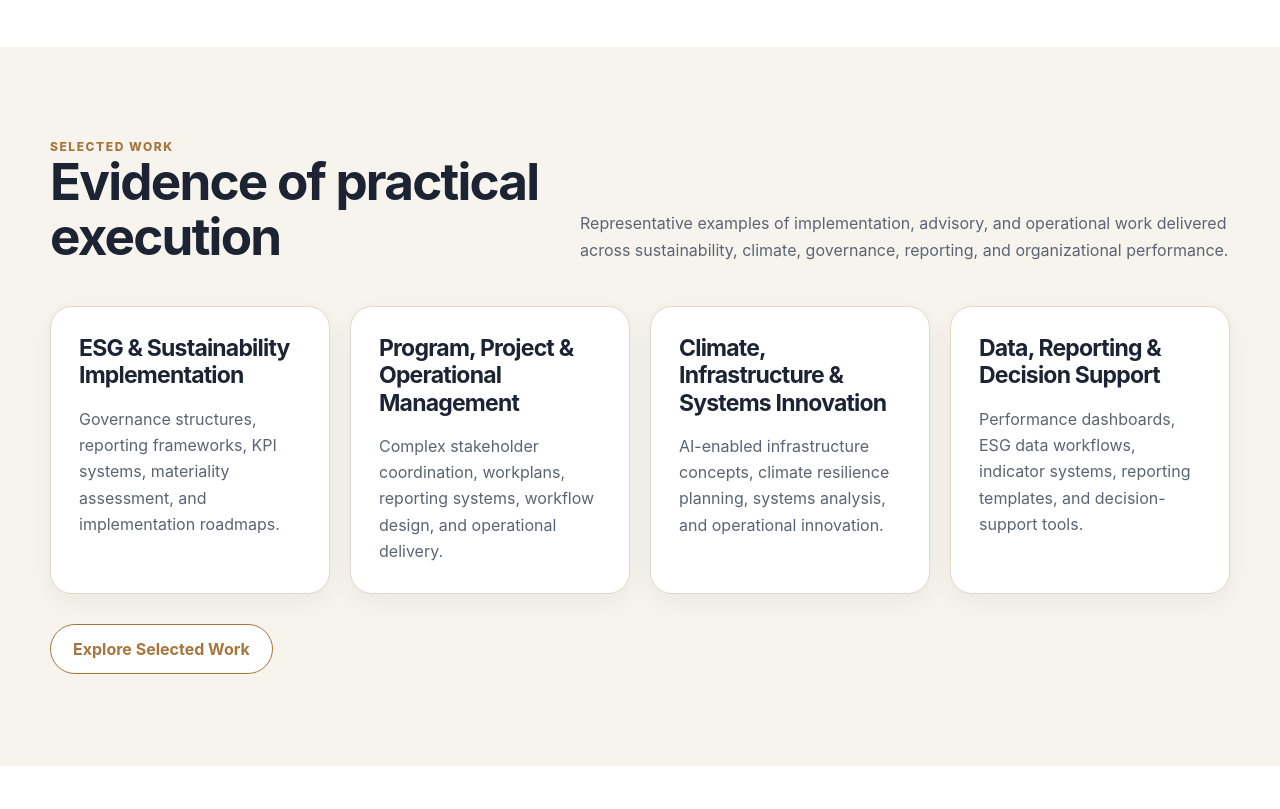
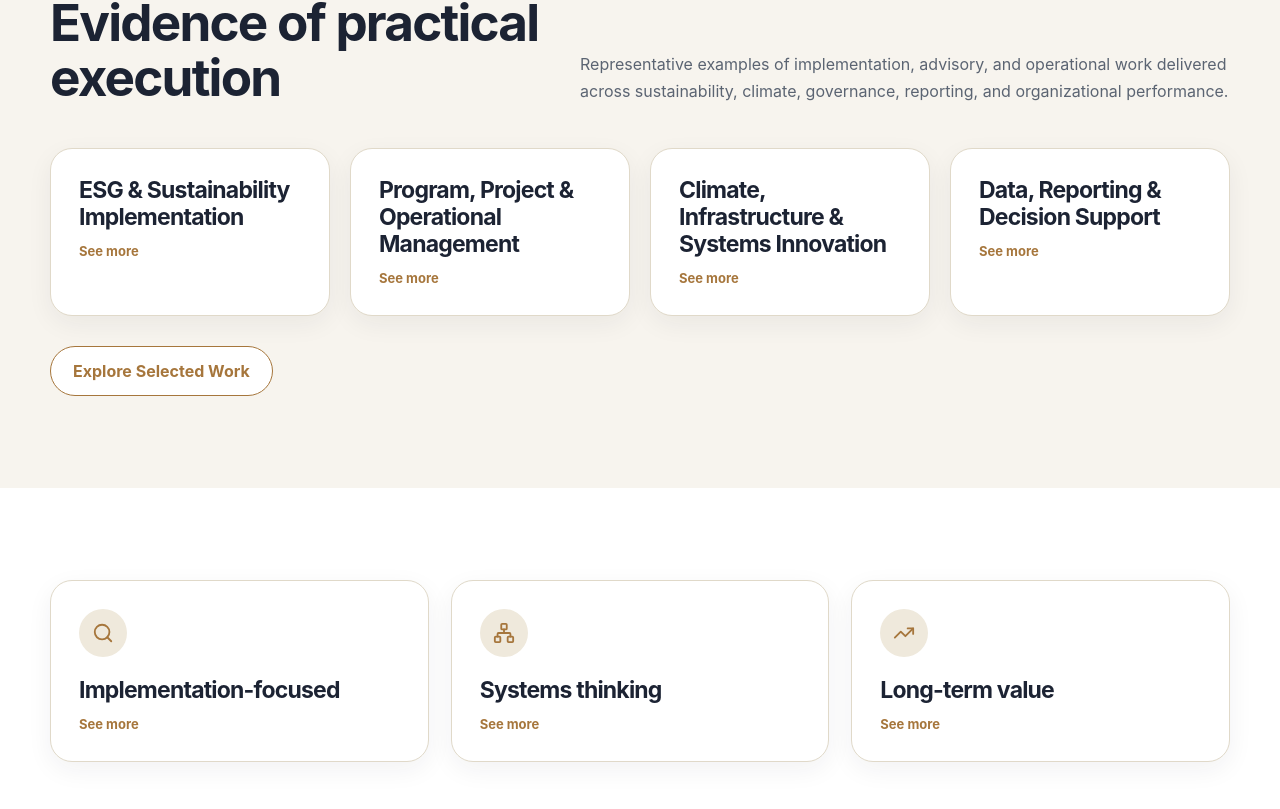
Before and after one commit to C-Terre/calden-terre-website, a Next.js app: page / in a window 1280 px wide. Shown: the part 2231-3040 px from the top of the page. Built offline with nearby package versions, Linux system fonts and the light colour scheme.

Commit message:
Add interactive collapsible cards to reduce page clutter

```diff
--- a/app/globals.css
+++ b/app/globals.css
@@ -51,5 +51,10 @@ h3{font-size:23px;line-height:1.18}
 .footer{background:#171717;color:#fff;padding:56px 0 30px}.footer-grid{display:grid;grid-template-columns:1.3fr .7fr .7fr;gap:40px}.footer p,.footer a{color:#d1d5db}.footer a:hover{color:#fff}.footer-bottom{border-top:1px solid rgba(255,255,255,.15);margin-top:36px;padding-top:22px;font-size:13px;color:#9ca3af;display:flex;justify-content:space-between;gap:20px}
 .contact-grid{display:grid;grid-template-columns:.8fr 1.2fr;gap:50px}.contact-form{display:grid;gap:16px}.field{display:grid;gap:8px}.field label{font-weight:700;font-size:14px}.field input,.field textarea{border:1px solid var(--line);border-radius:14px;padding:14px 16px;background:#fff;outline:none}.field input:focus,.field textarea:focus{border-color:var(--terracotta);box-shadow:0 0 0 3px rgba(166,118,60,.12)}
 .prose{max-width:860px}.prose p,.prose li{color:var(--body);line-height:1.75}.prose h2{margin:38px 0 16px;font-size:34px}
+.expand-body{max-height:0;overflow:hidden;opacity:0;margin-top:0;transition:max-height .35s ease,opacity .3s ease,margin .3s ease}
+.expand-body.is-open{max-height:600px;opacity:1;margin-top:12px}
+.see-more{display:inline-block;margin-top:12px;color:var(--terracotta);font-weight:750;font-size:13px;background:none;border:none;padding:0;cursor:pointer;font-family:inherit}
+.see-more:hover{text-decoration:underline}
+.see-more:focus-visible{outline:2px solid var(--terracotta);outline-offset:3px;border-radius:4px}
 @media(max-width:980px){.hero-grid,.contact-grid,.work-card{grid-template-columns:1fr}.hero-panel{min-height:360px}.grid-4{grid-template-columns:repeat(2,1fr)}.grid-3{grid-template-columns:1fr 1fr}.framework{grid-template-columns:repeat(3,1fr)}.nav-links{display:none}}
 @media(max-width:640px){.container{width:min(100% - 28px,1180px)}.hero{padding-top:70px}.grid-3,.grid-4,.framework{grid-template-columns:1fr}.section{padding:68px 0}.section-head{display:block}.section-head p{margin-top:14px}.footer-grid{grid-template-columns:1fr}.footer-bottom{display:block}.hero-panel{min-height:300px;padding:20px}.orbit{width:210px;height:210px}.nav .btn{padding:11px 15px;font-size:13px}}
--- a/app/page.tsx
+++ b/app/page.tsx
@@ -1,5 +1,6 @@
 import Link from "next/link";
 import { ArrowRight, BarChart3, Building2, ClipboardCheck, Cog, Leaf, Network, Search, Target, TrendingUp } from "lucide-react";
+import Collapsible from "@/components/Collapsible";
 
 const services=[
 [Leaf,"Sustainability & ESG Strategy","Translate priorities and commitments into practical strategies, governance structures, and implementation pathways."],
@@ -17,8 +18,8 @@ const work=[
 ];
 export default function Home(){return <>
 <section className="hero"><div className="container hero-grid"><div><div className="eyebrow">Sustainability • Implementation • Performance</div><h1>Sustainability solutions that move beyond strategy.</h1><p className="lead">Helping SMEs and Community Development Financial Institutions translate sustainability ambition into practical systems, measurable implementation, and long-term organizational performance.</p><div className="hero-actions"><Link className="btn btn-primary" href="/services">Explore Our Services <ArrowRight size={18}/></Link><Link className="btn btn-secondary" href="/selected-work">View Our Work</Link></div></div><div className="hero-panel"><div className="orbit"><div className="orbit-core">CT</div><span className="node node-1">Governance</span><span className="node node-2">Data</span><span className="node node-3">Delivery</span><span className="node node-4">Impact</span></div></div></div></section>
-<section className="section section-soft"><div className="container"><div className="section-head"><div><div className="eyebrow">What we do</div><h2>Implementation-focused consulting</h2></div><p>We help organizations build the structures, systems, and decision-support capabilities required to convert sustainability ambition into sustained organizational performance.</p></div><div className="grid-3">{services.map(([Icon,title,text])=>{const I=Icon as typeof Leaf;return <article className="card" key={String(title)}><div className="icon-badge"><I size={22}/></div><h3>{String(title)}</h3><p>{String(text)}</p></article>})}</div></div></section>
+<section className="section section-soft"><div className="container"><div className="section-head"><div><div className="eyebrow">What we do</div><h2>Implementation-focused consulting</h2></div><p>We help organizations build the structures, systems, and decision-support capabilities required to convert sustainability ambition into sustained organizational performance.</p></div><div className="grid-3">{services.map(([Icon,title,text])=>{const I=Icon as typeof Leaf;return <article className="card" key={String(title)}><div className="icon-badge"><I size={22}/></div><h3>{String(title)}</h3><Collapsible><p>{String(text)}</p></Collapsible></article>})}</div></div></section>
 <section className="section"><div className="container"><div className="section-head"><div><div className="eyebrow">Calden Terre Impact Framework</div><h2>From discovery to sustained value</h2></div><p>Our six-stage implementation framework supports organizations from current-state assessment through execution, measurement, optimization, and long-term capability building.</p></div><div className="framework">{[["Discover","Assess current state"],["Strategize","Build the roadmap"],["Implement","Operationalize solutions"],["Measure","Track ESG & climate performance"],["Optimize","Improve systems and processes"],["Sustain","Embed long-term value"]].map((s,i)=><div className="step" key={s[0]}><div className="step-num">{i+1}</div><b>{s[0]}</b><span>{s[1]}</span></div>)}</div></div></section>
-<section className="section section-soft"><div className="container"><div className="section-head"><div><div className="eyebrow">Selected Work</div><h2>Evidence of practical execution</h2></div><p>Representative examples of implementation, advisory, and operational work delivered across sustainability, climate, governance, reporting, and organizational performance.</p></div><div className="grid-4">{work.map(([t,d])=><article className="card" key={t}><h3>{t}</h3><p>{d}</p></article>)}</div><div style={{marginTop:30}}><Link className="btn btn-secondary" href="/selected-work">Explore Selected Work</Link></div></div></section>
-<section className="section"><div className="container"><div className="grid-3"><div className="card"><div className="icon-badge"><Search size={22}/></div><h3>Implementation-focused</h3><p>We translate ambition into clear ownership, practical workflows, and measurable outcomes.</p></div><div className="card"><div className="icon-badge"><Network size={22}/></div><h3>Systems thinking</h3><p>We integrate sustainability into governance, operations, reporting, and decision-making.</p></div><div className="card"><div className="icon-badge"><TrendingUp size={22}/></div><h3>Long-term value</h3><p>We strengthen internal capabilities that support continuous improvement and lasting performance.</p></div></div></div></section>
+<section className="section section-soft"><div className="container"><div className="section-head"><div><div className="eyebrow">Selected Work</div><h2>Evidence of practical execution</h2></div><p>Representative examples of implementation, advisory, and operational work delivered across sustainability, climate, governance, reporting, and organizational performance.</p></div><div className="grid-4">{work.map(([t,d])=><article className="card" key={t}><h3>{t}</h3><Collapsible>{d}</Collapsible></article>)}</div><div style={{marginTop:30}}><Link className="btn btn-secondary" href="/selected-work">Explore Selected Work</Link></div></div></section>
+<section className="section"><div className="container"><div className="grid-3"><div className="card"><div className="icon-badge"><Search size={22}/></div><h3>Implementation-focused</h3><Collapsible><p>We translate ambition into clear ownership, practical workflows, and measurable outcomes.</p></Collapsible></div><div className="card"><div className="icon-badge"><Network size={22}/></div><h3>Systems thinking</h3><Collapsible><p>We integrate sustainability into governance, operations, reporting, and decision-making.</p></Collapsible></div><div className="card"><div className="icon-badge"><TrendingUp size={22}/></div><h3>Long-term value</h3><Collapsible><p>We strengthen internal capabilities that support continuous improvement and lasting performance.</p></Collapsible></div></div></div></section>
 </>}
--- a/app/selected-work/page.tsx
+++ b/app/selected-work/page.tsx
@@ -1,8 +1,9 @@
 import PageShell from "@/components/PageShell";
+import Collapsible from "@/components/Collapsible";
 const works=[
 {title:"ESG & Sustainability Implementation",overview:"Supported organizations in translating sustainability ambitions into practical implementation systems through governance structures, implementation roadmaps, reporting frameworks, accountability mechanisms, and performance measurement approaches.",items:["Developed ESG implementation roadmaps and organizational action plans","Conducted materiality and sustainability prioritization exercises","Designed governance structures and accountability frameworks","Built ESG scorecards, KPI libraries, dashboards, and reporting structures","Supported alignment with GRI, IFRS S1 and S2, SASB, CSRD, and TCFD","Developed practical implementation tools, templates, and process documentation"]},
 {title:"Program, Project & Operational Management",overview:"Coordinated and supported complex multi-stakeholder initiatives by strengthening operational systems, project governance, reporting structures, stakeholder engagement, and implementation planning.",items:["Managed cross-functional program operations involving diverse international stakeholders","Coordinated events, logistics, timelines, and operational activities","Designed project tracking systems and reporting processes","Improved workflows through structured planning and documentation","Developed operating procedures, communication workflows, and implementation plans","Supported continuous improvement through monitoring and stakeholder feedback"]},
 {title:"Climate, Infrastructure & Systems Innovation",overview:"Contributed to sustainability initiatives focused on climate resilience, infrastructure performance, operational efficiency, and long-term decision-making through systems thinking and emerging technologies.",items:["Developed AI-enabled concepts for infrastructure resilience and maintenance planning","Connected sustainability priorities with operational performance and delivery","Explored data and technology applications for infrastructure decision-making","Supported climate resilience and systems innovation initiatives","Developed implementation frameworks for sustainability-focused operational improvements","Integrated sustainability considerations into infrastructure and organizational planning"]},
 {title:"Data, Reporting & Decision Support",overview:"Designed reporting systems, performance measurement approaches, and decision-support tools that strengthened sustainability reporting, data quality, monitoring, and organizational accountability.",items:["Developed ESG performance dashboards and reporting templates","Built KPI frameworks and sustainability measurement systems","Designed data collection and validation processes","Standardized indicators to improve reporting consistency","Supported environmental and sustainability performance monitoring","Developed decision-support resources for governance and management reporting"]}
 ];
-export default function SelectedWork(){return <PageShell eyebrow="Selected Work" title="Representative work that demonstrates execution" description="Selected examples of implementation, advisory, and operational work completed across sustainability, climate, governance, reporting, systems innovation, and organizational performance—presented without disclosing confidential client information."><section className="section"><div className="container work-list">{works.map((w,i)=><article className="work-card" key={w.title}><div><span className="tag">Selected Work {String(i+1).padStart(2,"0")}</span><h2>{w.title}</h2><p>{w.overview}</p></div><div><h3>Representative Work</h3><ul>{w.items.map(x=><li key={x}>{x}</li>)}</ul></div></article>)}</div></section></PageShell>}
+export default function SelectedWork(){return <PageShell eyebrow="Selected Work" title="Representative work that demonstrates execution" description="Selected examples of implementation, advisory, and operational work completed across sustainability, climate, governance, reporting, systems innovation, and organizational performance—presented without disclosing confidential client information."><section className="section"><div className="container work-list">{works.map((w,i)=><article className="work-card" key={w.title}><div><span className="tag">Selected Work {String(i+1).padStart(2,"0")}</span><h2>{w.title}</h2><p>{w.overview}</p></div><div><h3>Representative Work</h3><Collapsible label="See details +" openLabel="Show less"><ul>{w.items.map(x=><li key={x}>{x}</li>)}</ul></Collapsible></div></article>)}</div></section></PageShell>}
--- a/app/services/page.tsx
+++ b/app/services/page.tsx
@@ -1,4 +1,5 @@
 import PageShell from "@/components/PageShell";
+import Collapsible from "@/components/Collapsible";
 const services=[
 ["Sustainability & ESG Strategy","Sustainability strategy, ESG readiness, materiality, governance integration, action planning, and framework alignment."],
 ["Climate Impact & Infrastructure Innovation","GHG measurement, climate resilience, infrastructure systems, environmental performance, and innovation planning."],
@@ -7,4 +8,4 @@ const services=[
 ["Operational Systems & Process Optimization","Workflow design, process improvement, accountability systems, operating procedures, and continuous improvement."],
 ["Program & Project Management","Project planning, delivery governance, milestone tracking, stakeholder management, reporting, and operational coordination."]
 ];
-export default function Services(){return <PageShell eyebrow="Services" title="Practical support for measurable implementation" description="Calden Terre combines sustainability expertise with operational execution, reporting, systems design, and program management to help organizations move from intention to sustained performance."><section className="section"><div className="container grid-3">{services.map(([t,d])=><article className="card" key={t}><h3>{t}</h3><p>{d}</p></article>)}</div></section></PageShell>}
+export default function Services(){return <PageShell eyebrow="Services" title="Practical support for measurable implementation" description="Calden Terre combines sustainability expertise with operational execution, reporting, systems design, and program management to help organizations move from intention to sustained performance."><section className="section"><div className="container grid-3">{services.map(([t,d])=><article className="card" key={t}><h3>{t}</h3><Collapsible><p>{d}</p></Collapsible></article>)}</div></section></PageShell>}
--- /dev/null
+++ b/components/Collapsible.tsx
@@ -0,0 +1,27 @@
+"use client";
+import { useState } from "react";
+
+export default function Collapsible({
+  label = "See more",
+  openLabel = "See less",
+  children
+}: {
+  label?: string;
+  openLabel?: string;
+  children: React.ReactNode;
+}) {
+  const [open, setOpen] = useState(false);
+  return (
+    <>
+      <div className={`expand-body${open ? " is-open" : ""}`}>{children}</div>
+      <button
+        type="button"
+        className="see-more"
+        onClick={() => setOpen((o) => !o)}
+        aria-expanded={open}
+      >
+        {open ? openLabel : label}
+      </button>
+    </>
+  );
+}
```
